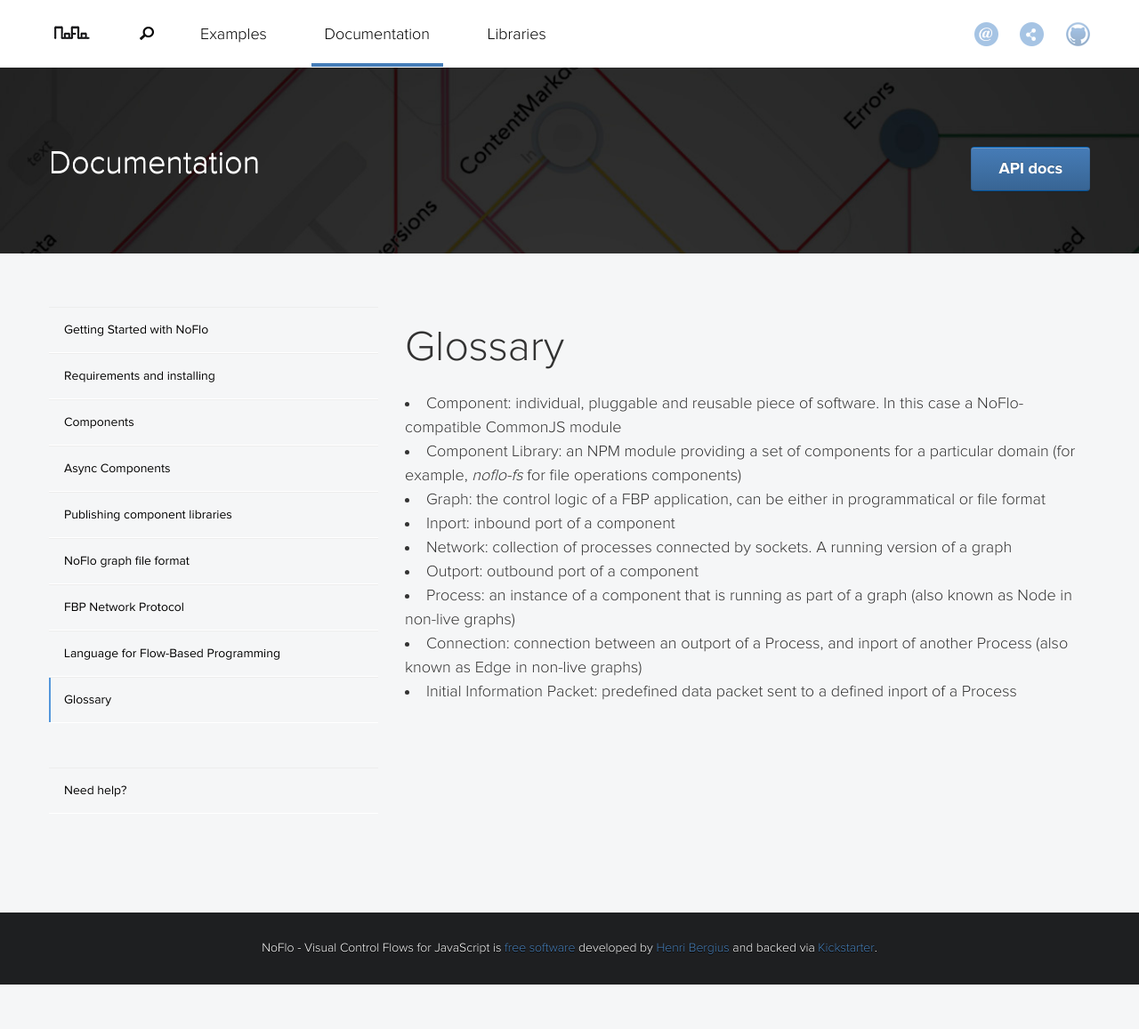
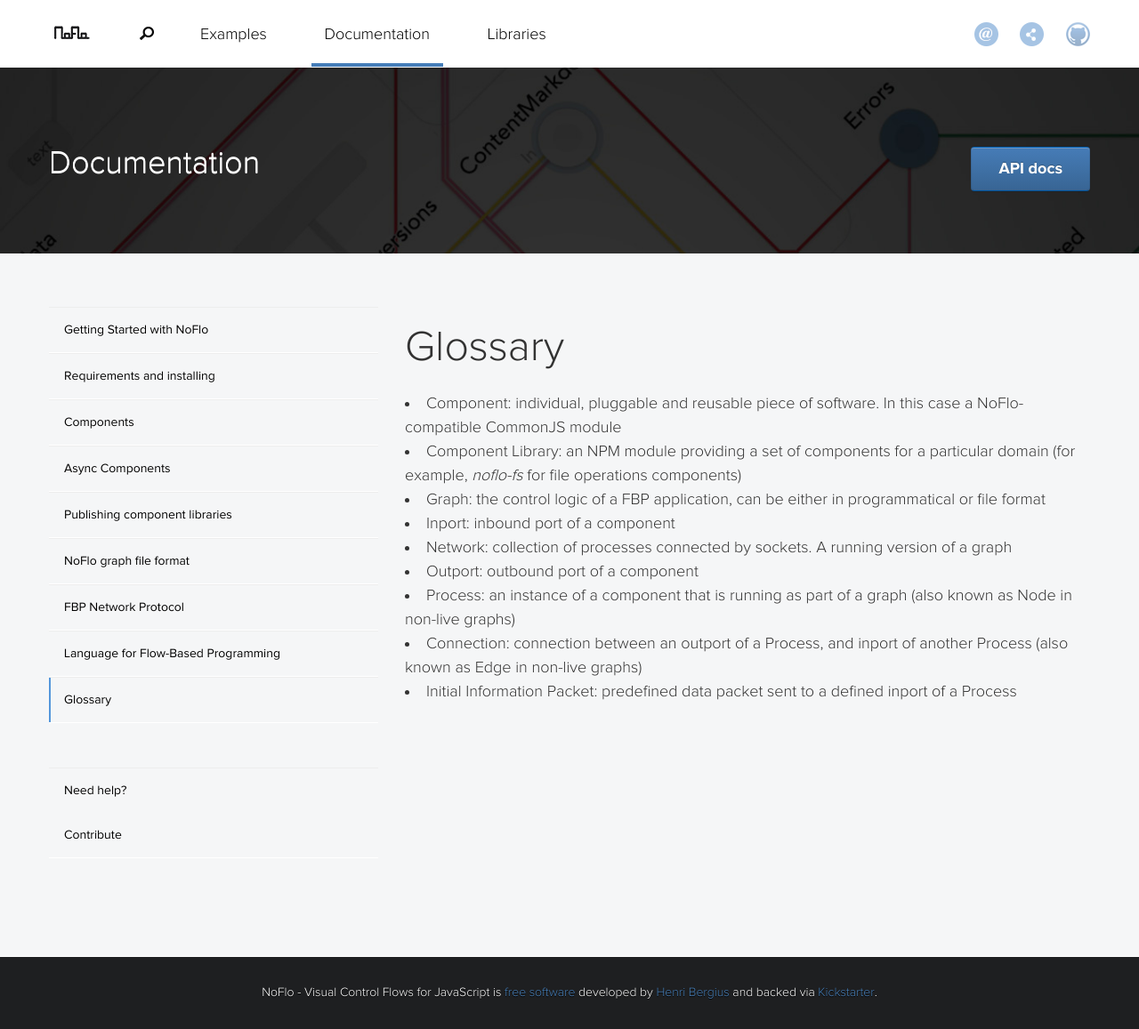
Before and after one commit to noflo/noflo.github.io, a Jekyll site: the page built from documentation/_posts/2013-07-08-glossary.md, in a window 1280 px wide and 1157 px high. Shown: the whole window at 89% size. Built offline with Jekyll 4.4.1, drawn with Linux system fonts in a browser that asks for light colours; nearby versions of some CDN libraries; Markdown is read by kramdown in place of the engine named in the settings.

Commit message:
Link for making it clear that people can contribute to NoFlo docs

```diff
--- a/_layouts/documentation.html
+++ b/_layouts/documentation.html
@@ -28,6 +28,7 @@ layout: default
             <ul class="sidebar__nav">
               <li>
                 <a href="{{ site.baseurl }}/support/">Need help?</a>
+                <a href="https://github.com/noflo/noflo.github.io/tree/master/documentation/_posts">Contribute</a>
               </li>
             </ul>
           </nav>
```
